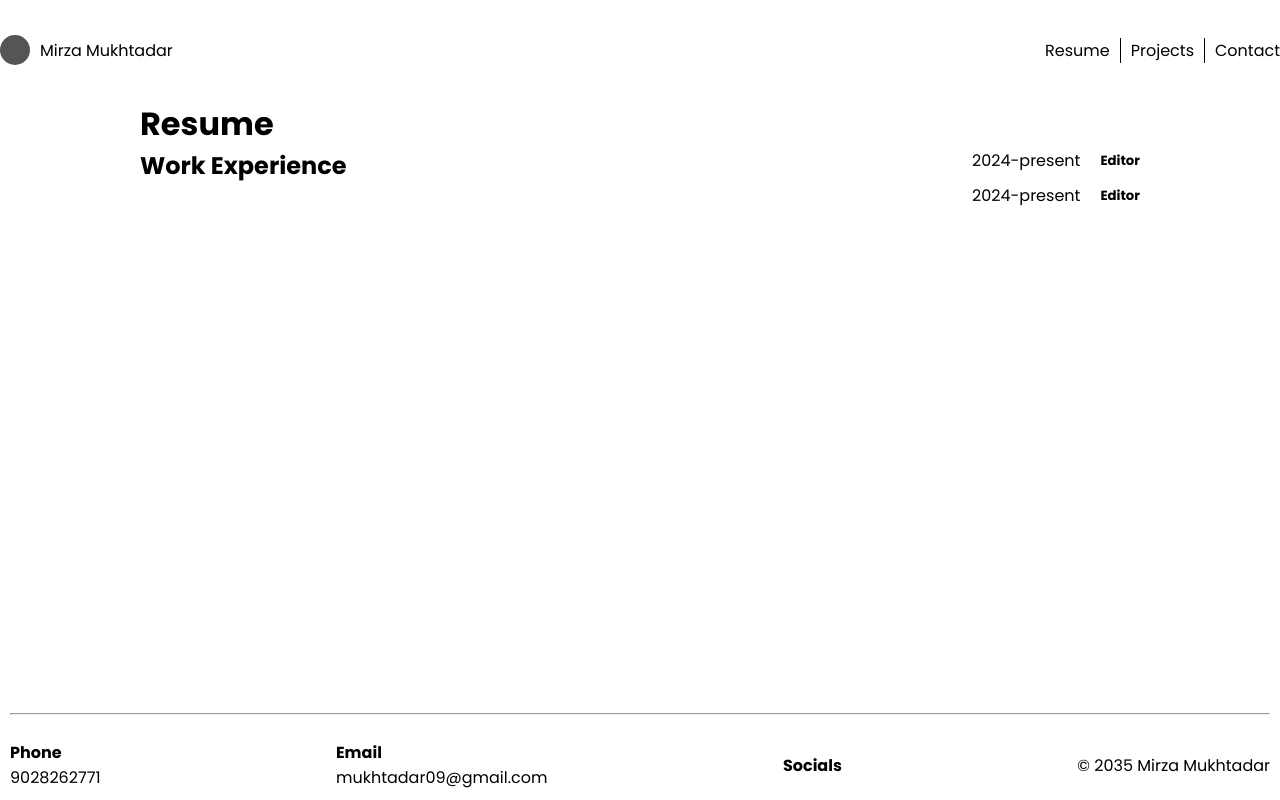
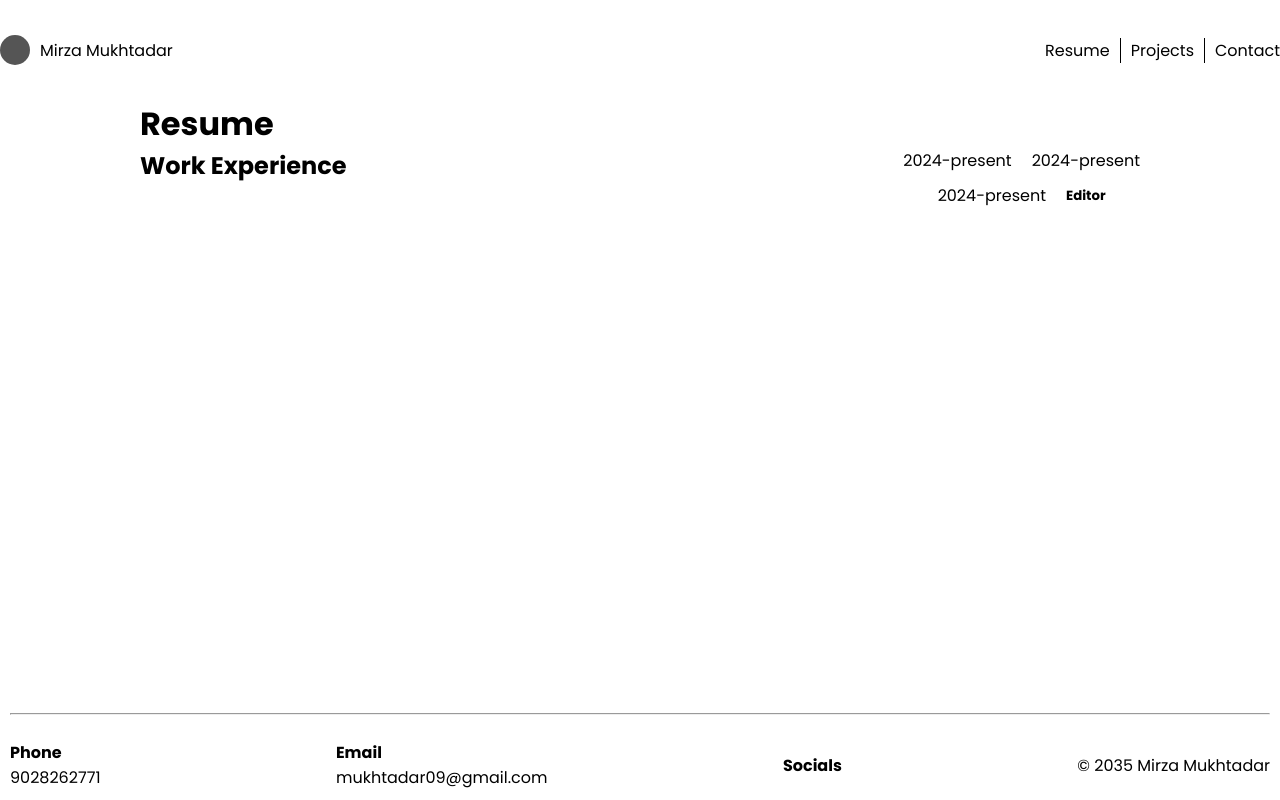
Before and after one commit to MirzaMukhtadar/portfolio-final, a React (Create React App) app: page /resume in a window 1280 px wide. Built offline with nearby package versions, Linux system fonts and the light colour scheme.

Commit message:
added contact

```diff
--- a/src/pages/resume/Resume.jsx
+++ b/src/pages/resume/Resume.jsx
@@ -10,8 +10,9 @@ const Resume = () => {
         <div className="all-exp">
           <div className="exp">
             <p>2024-present</p>
-            <h5>Editor</h5>
+            <p>2024-present</p>
           </div>
+
           <div className="exp">
             <p>2024-present</p>
             <h5>Editor</h5>
--- a/src/pages/resume/resume.scss
+++ b/src/pages/resume/resume.scss
@@ -14,6 +14,10 @@
         align-items: center;
         justify-content: space-between;
         gap: 20px;
+        .desc-job {
+          display: flex;
+          align-items: center;
+        }
       }
     }
   }
```
Also changed, not shown: src/pages/contact/Contact.jsx (added, +7 -0 lines), src/pages/contact/contact.scss (added).
